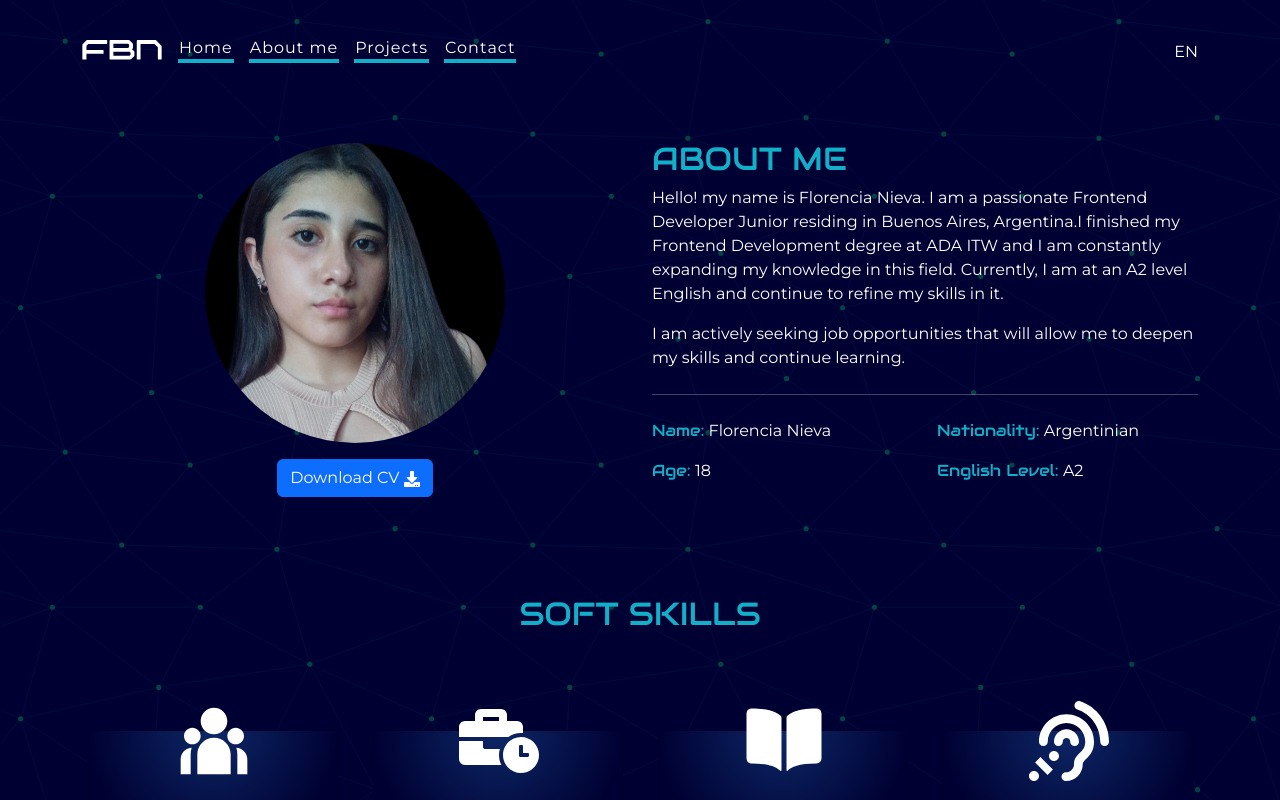
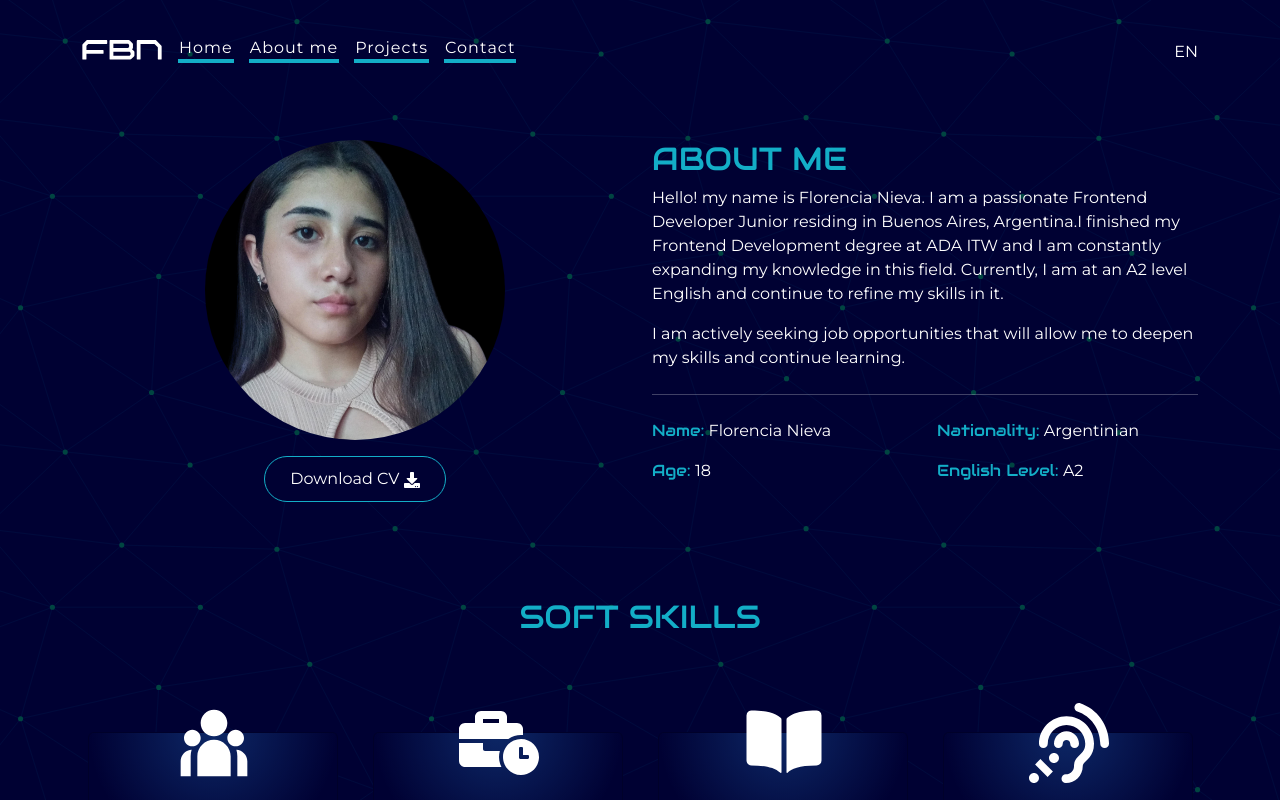
Before and after one commit to FlorenciaNieva/Portfolio-2, a React (Vite) app: page /about-me in a window 1280 px wide. Shown: the top 800 px of the page. Built offline with nearby package versions, Linux system fonts and the light colour scheme; no server answers.

Commit message:
Modifico nombre de clase button-form a button-simple para reutilizarlo

```diff
--- a/src/App.css
+++ b/src/App.css
@@ -258,14 +258,14 @@ form {
   box-shadow: none;
 }
 
-.button-form {
+.button-simple {
   background-color: #000133 !important;
   border: 1px solid #13aec7 !important;
   padding: 10px 25px !important;
   border-radius: 100vw !important;
 }
 
-.button-form:hover, .button-form:focus, .button-form:active {
+.button-simple:hover, .button-simple:focus, .button-simple:active {
   background-color: #13aec7 !important;
 }
 
--- a/src/components/FormContact/FormContact.jsx
+++ b/src/components/FormContact/FormContact.jsx
@@ -91,7 +91,7 @@ export default function FormContact() {
         <Button
           type="submit"
           disabled={state.submitting}
-          className="button-form mt-3"
+          className="button-simple mt-3"
         >
           {isEnglish ? ('Send Message') : ('Enviar Mensaje')}
           {" "}
```
